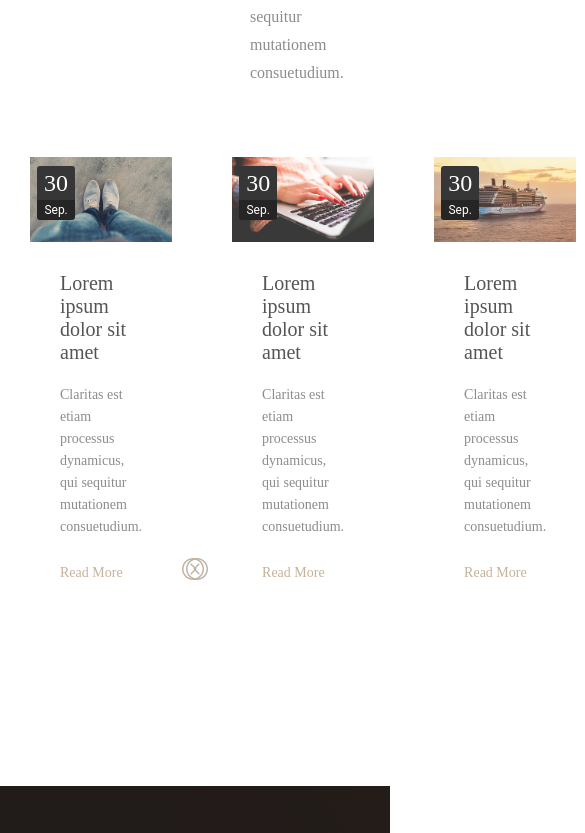
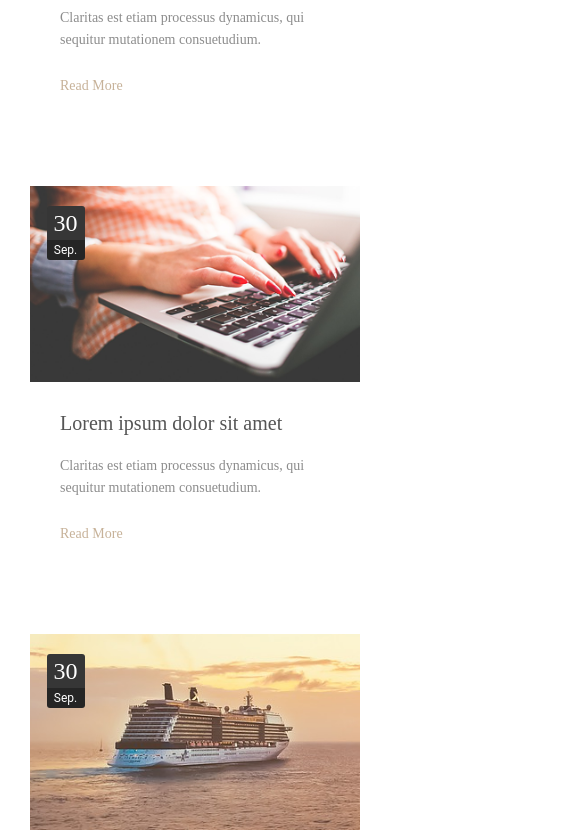
Before and after one commit to webdevmurad/waxom.io, a plain HTML site: page index.html in a window 390 px wide. Shown: the part 8106-8939 px from the top of the page, 585 px wide, since content can reach past the window. Drawn offline with Linux system fonts and the light colour scheme; files whose address does not match are found by name.

Commit message:
Адаптировал post также нужны правки по размерам изображений

```diff
--- a/sass/_post.sass
+++ b/sass/_post.sass
@@ -92,7 +92,6 @@
         filter: grayscale(3.0)
         &:hover
             cursor: pointer
-.arrows
     &__forward
         position: absolute
         bottom: 15%
@@ -117,3 +116,43 @@
     &__post
         width: 100%
         position: relative
+@media (max-width: 1082px)
+    .block
+        &__posts
+            &-slide
+                justify-content: center
+                align-items: center
+                flex-direction: column
+    .arrows
+        &__back
+            left: 47%
+        &__forward
+            right: 47%
+@media (max-width: 768px)
+    .block
+        &__posts
+            &-text
+                margin-left: 100px
+                margin-right: 100px
+    .arrows
+        &__back
+            left: 46%
+        &__forward
+            right: 46%
+@media (max-width: 425px)
+    .block
+        &__posts
+            &-text
+                margin-left: 50px
+                margin-right: 50px
+    .arrows
+        &__back
+            left: 43%
+        &__forward
+            right: 43%
+@media (min-width: 320px)
+    .arrows
+        &__back
+            left: 42%
+        &__forward
+            right: 42%
```
Also changed, not shown: css/style.css, 1 other file.
